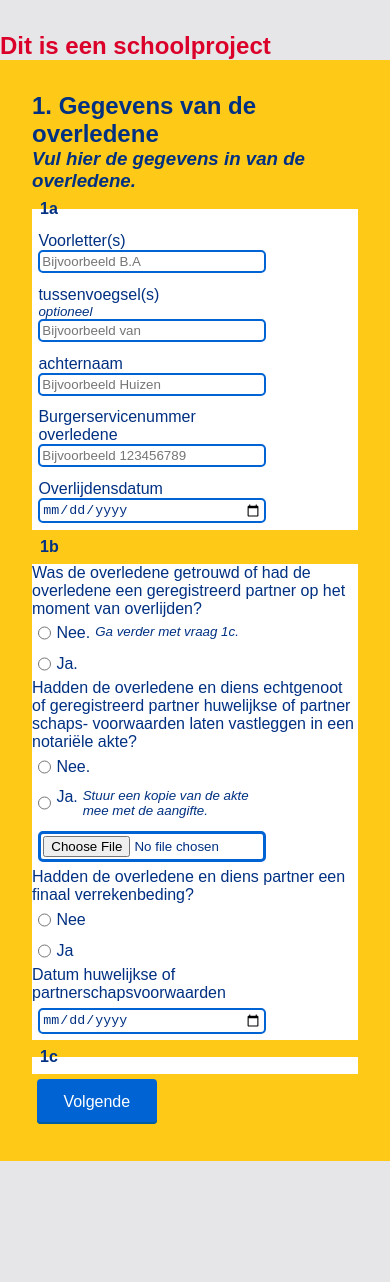
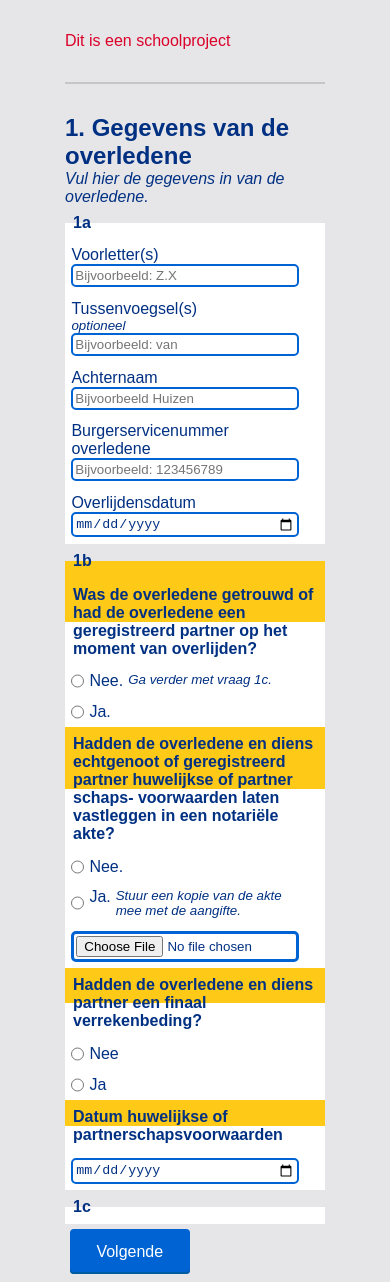
Before and after one commit to EvilHand1/BT_NS_Belasting, a plain HTML site: page index.html in a window 390 px wide. Before the commit the page ends 1193 px from the top, so only its background shows below. Drawn offline with Linux system fonts and the light colour scheme; a web font is replaced by a local one.

Commit message:
code cleaning?

```diff
--- a/index.html
+++ b/index.html
@@ -1,102 +1,173 @@
 <!DOCTYPE html>
 <html lang="nl">
   <head>
-    <meta charset="UTF-8">
-    <meta name="viewport" content="width=device-width, initial-scale=1.0">
-    <link rel="stylesheet"href="style.css">
-    <script src="required.js"></script>
+    <meta charset="UTF-8" />
+    <meta name="viewport" content="width=device-width, initial-scale=1.0" />
+    <link rel="stylesheet" href="style.css" />
+    <script src="required.js" defer></script>
     <title>Document</title>
   </head>
+
   <body>
+    <header>
+      <p class="School-Warning">Dit is een schoolproject</p>
+    </header>
 
-<section> <!--vraag 1-->
-  <h1 class="School-Warning">Dit is een schoolproject</h1>
-  <fieldset>
-  <h1>1. Gegevens van de overledene</h1>
+    <main>
+      <!--vraag 1-->
       <form action="Question2.html">
-
-
-      <h3 class="Italic">Vul hier de gegevens in van de overledene.</h3>
+        <h2>1. Gegevens van de overledene</h2>
+        <p class="italic">Vul hier de gegevens in van de overledene.</p>
 
         <!--vraag 1a-->
         <fieldset>
+          <legend>1a</legend>
 
-        <legend>1a</legend>
-        <!-- div data-title gemaakt met Dante's hulp -->
-        <div data-title="Voorletters moeten bestaan uit één of meer hoofdletters, gescheiden door punten">
+          <!-- data-title gemaakt met Dante's hulp -->
           <!-- cijfer pattern van chatGPT -->
-          <label>Voorletter(s) <input type="text" required
-           placeholder="Bijvoorbeeld B.A" pattern="[^0-9]+" title="Voorletters moeten bestaan uit één of meer hoofdletters, gescheiden door punten"></label></div>
+          <label
+            data-title="Voorletters moeten bestaan uit één of meer hoofdletters, gescheiden door punten"
+            >Voorletter(s)
+            <input
+              type="text"
+              name="initialen"
+              required
+              pattern="[^0-9]+"
+              placeholder="Bijvoorbeeld: Z.X"
+              title="Voorletters moeten bestaan uit één of meer hoofdletters, gescheiden door punten"
+          /></label>
 
-          <div data-title="Tussenvoegsels mogen geen cijfers bevatten.">
-            <label>tussenvoegsel(s)
-              <small class="Italic">optioneel</small> <input type="text" pattern="[^0-9]+"
-              placeholder="Bijvoorbeeld van" >
+          <label data-title="Tussenvoegsels mogen geen cijfers bevatten.">
+            Tussenvoegsel(s)
+            <small class="italic">optioneel</small>
+            <input
+              type="text"
+              name="Tussenvoegsel"
+              pattern="[^0-9]+"
+              placeholder="Bijvoorbeeld: van"
+          /></label>
+
+          <label
+            data-title="Achternaam mag alleen letters, accenten, apostrofen, koppeltekens en spaties bevatten"
+            >Achternaam
+            <input
+              type="text"
+              name="achternaam"
+              pattern="[^0-9]+"
+              required
+              placeholder="Bijvoorbeeld Huizen"
+              title="Achternaam mag alleen letters, accenten, apostrofen, koppeltekens en spaties bevatten"
+          /></label>
+
+          <!-- pattern van een van de docenten -->
+          <label data-title="BSN nummer moet 8 of 9 cijfers bevatten"
+            >Burgerservicenummer overledene
+            <input
+              type="text"
+              name="bsn"
+              inputmode="numeric"
+              required
+              pattern="[1-9][0-9]{8}"
+              placeholder="Bijvoorbeeld: 123456789"
+              title="BSN nummer moet 8 of 9 cijfers bevatten"
+          /></label>
+
+          <label data-title="Vul een datum in">
+            Overlijdensdatum
+            <input type="date" name="overlijdensdatum" required />
           </label>
-          </div>
-          <div data-title="Achternaam mag alleen letters, accenten, apostrofen, koppeltekens en spaties bevatten">
-          <label>achternaam<input type="text" pattern="[^0-9]+" required
-          placeholder="Bijvoorbeeld Huizen" title="Achternaam mag alleen letters, accenten, apostrofen, koppeltekens en spaties bevatten"></label>
-        </div>
-        <div data-title="BSN nummer moet 8 of 9 cijfers bevatten">
-          <!-- pattern van een van de docenten -->
-          <label>Burgerservicenummer overledene <input type="text" required pattern="[1-9][0-9]{8}"
-           placeholder="Bijvoorbeeld 123456789" title="BSN nummer moet 8 of 9 cijfers bevatten"></label></div>
-        <div data-title="Vul een datum in"><label>Overlijdensdatum <input type="date" required>
-        </label></div>
+        </fieldset>
 
-      </fieldset>
         <!--vraag 1b1-->
         <fieldset>
           <legend>1b</legend>
-        <fieldset>
-          <div data-title="Maak een keuze">
-            <p>Was de overledene getrouwd of had de overledene een
-            geregistreerd partner op het moment van overlijden?</p>
-            <label class="inputRadio"><input type="radio" name="1b1" id="Nee1b1" required onclick="RequiredOnnOff(['1b2', '1b3', '1b4'], false)" > Nee.<small class="Italic"> Ga verder met vraag 1c.</small></label>
-            <label class="inputRadio"><input type="radio" name="1b1" id="" required onclick="RequiredOnnOff(['1b2', '1b3', '1b4'], true)"> Ja.</label>
-          </div>
+
+          <fieldset data-title="Maak een keuze">
+            <legend>
+              Was de overledene getrouwd of had de overledene een geregistreerd
+              partner op het moment van overlijden?
+            </legend>
+            <label class="inputRadio"
+              ><input
+                type="radio"
+                name="1b1"
+                id="Nee1b1"
+                required
+              />
+              Nee.
+              <small class="italic"> Ga verder met vraag 1c.</small>
+            </label>
+            <label class="inputRadio"
+              ><input
+                type="radio"
+                name="1b1"
+                id="Ja1b1"
+                required
+              />
+              Ja.</label
+            >
           </fieldset>
+
           <!-- vraag 1b2 -->
-          <fieldset>
-            <div data-title="Maak een keuze">
-            <p>Hadden de overledene en diens echtgenoot of
-              geregistreerd partner huwelijkse of partner schaps-
-              voorwaarden laten vastleggen in een notariële akte?</p>
-              <label class="inputRadio"><input type="radio" name="1b2" id="Nee1b2" onclick="RequiredOnnOff(['1b2.1'], false)"> Nee.</label>
-              <label class="inputRadio"><input type="radio" name="1b2" id="Ja1b2" onclick="RequiredOnnOff(['1b2.1'], true)"> Ja. <small class="Italic">Stuur een kopie van de akte mee met de aangifte.</small></label>
-              <label><input type="file" accept="image/*,.pdf" name="1b2.1"></label>
-              </div>
+          <fieldset data-title="Maak een keuze">
+            <legend>
+              Hadden de overledene en diens echtgenoot of geregistreerd partner
+              huwelijkse of partner schaps- voorwaarden laten vastleggen in een
+              notariële akte?
+            </legend>
+            <label class="inputRadio"
+              ><input
+                type="radio"
+                name="1b2"
+                id="Nee1b2"
+              />
+              Nee.</label
+            >
+            <label class="inputRadio"
+              ><input
+                type="radio"
+                name="1b2"
+                id="Ja1b2"
+              />
+              Ja.
+              <small class="italic"
+                >Stuur een kopie van de akte mee met de aangifte.
+              </small></label
+            >
+            <label
+              ><input type="file" accept="image/*,.pdf" name="1b2.1"
+            /></label>
           </fieldset>
+
           <!-- vraag 1b3 -->
-          <fieldset>
-            <div data-title="Maak een keuze">
-            <p>Hadden de overledene en diens partner een finaal verrekenbeding?</p>
-            <label class="inputRadio"><input type="radio" name="1b3" id="test1">Nee</label>
-            <label class="inputRadio"><input type="radio" name="1b3" id="test2">Ja</label>
-            </div>
+          <fieldset data-title="Maak een keuze">
+            <legend>
+              Hadden de overledene en diens partner een finaal verrekenbeding?
+            </legend>
+            <label class="inputRadio"
+              ><input type="radio" name="1b3" id="test1" />Nee
+            </label>
+            <label class="inputRadio"
+              ><input type="radio" name="1b3" id="test2" />Ja
+            </label>
           </fieldset>
+
           <!-- vraag 1b4 -->
           <fieldset>
-            <p>Datum huwelijkse of partnerschapsvoorwaarden</p>
-            <label><input type="date" name="1b4"></label>
+            <legend>Datum huwelijkse of partnerschapsvoorwaarden</legend>
+            <label> <input type="date" name="1b4" /></label>
           </fieldset>
         </fieldset>
 
         <!--vraag 1c-->
         <fieldset>
           <legend>1c</legend>
-
         </fieldset>
 
         <div id="ButtonGroup">
           <button class="primary-button" type="submit">Volgende</button>
         </div>
       </form>
-
-  </fieldset>
-</section>
-
-
+    </main>
   </body>
 </html>
--- a/required.js
+++ b/required.js
@@ -9,3 +9,19 @@ var inputElement = document.getElementsByName(name);
     }
 });
 }
+
+document.getElementById("Ja1b2").addEventListener("change", () => {
+    RequiredOnnOff(["1b2.1"], true);
+  });
+
+  document.getElementById("Nee1b2").addEventListener("change", () => {
+    RequiredOnnOff(["1b2.1"], false);
+  });
+
+  document.getElementById("Ja1b1").addEventListener("change", function () {
+    RequiredOnnOff(["1b2", "1b3", "1b4"], true);
+  });
+
+  document.getElementById("Nee1b1").addEventListener("change", function () {
+    RequiredOnnOff(["1b2", "1b3", "1b4"], false);
+  });
--- a/style.css
+++ b/style.css
@@ -38,7 +38,7 @@
     font-weight: 700;
     font-style: italic;
 }
-.Italic{
+.italic{
     font-style: italic;
 }
 
@@ -127,7 +127,7 @@ fieldset:has(fieldset){
 }
 
 /* Inspiratie van Dante */
-fieldset div:has(:user-invalid)::after{
+:has(:user-invalid)::after {
     content:attr(data-title);
     color: var(--alert-message-color);
     font-style: italic;
@@ -159,7 +159,7 @@ input:user-invalid{
     gap: 5px;
 }
 
-section{
+main, header{
     position:relative;
     padding-top:2em;
     padding-bottom: 2em;
```
Lines whose indentation alone changed are shown as unchanged.
